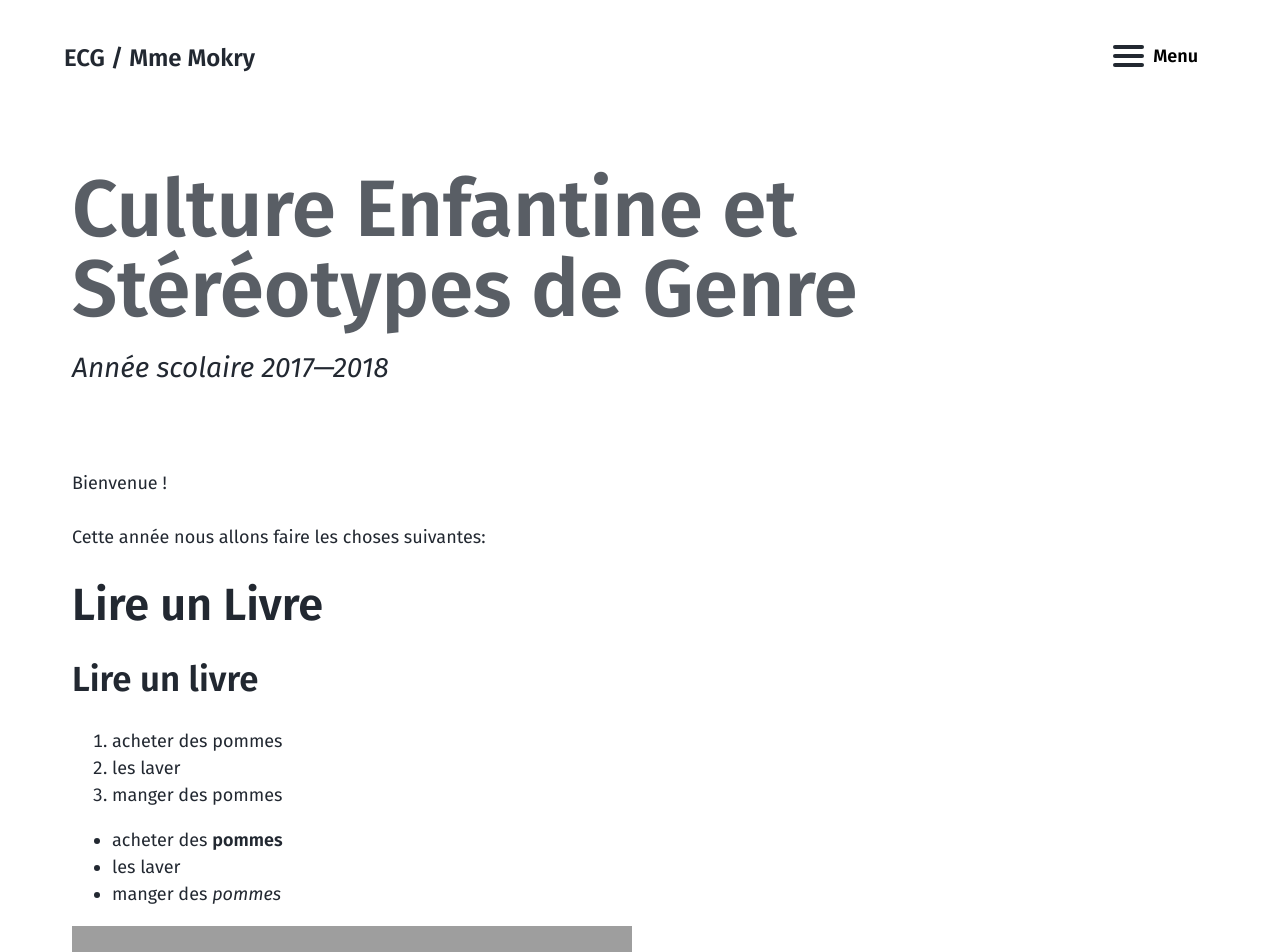
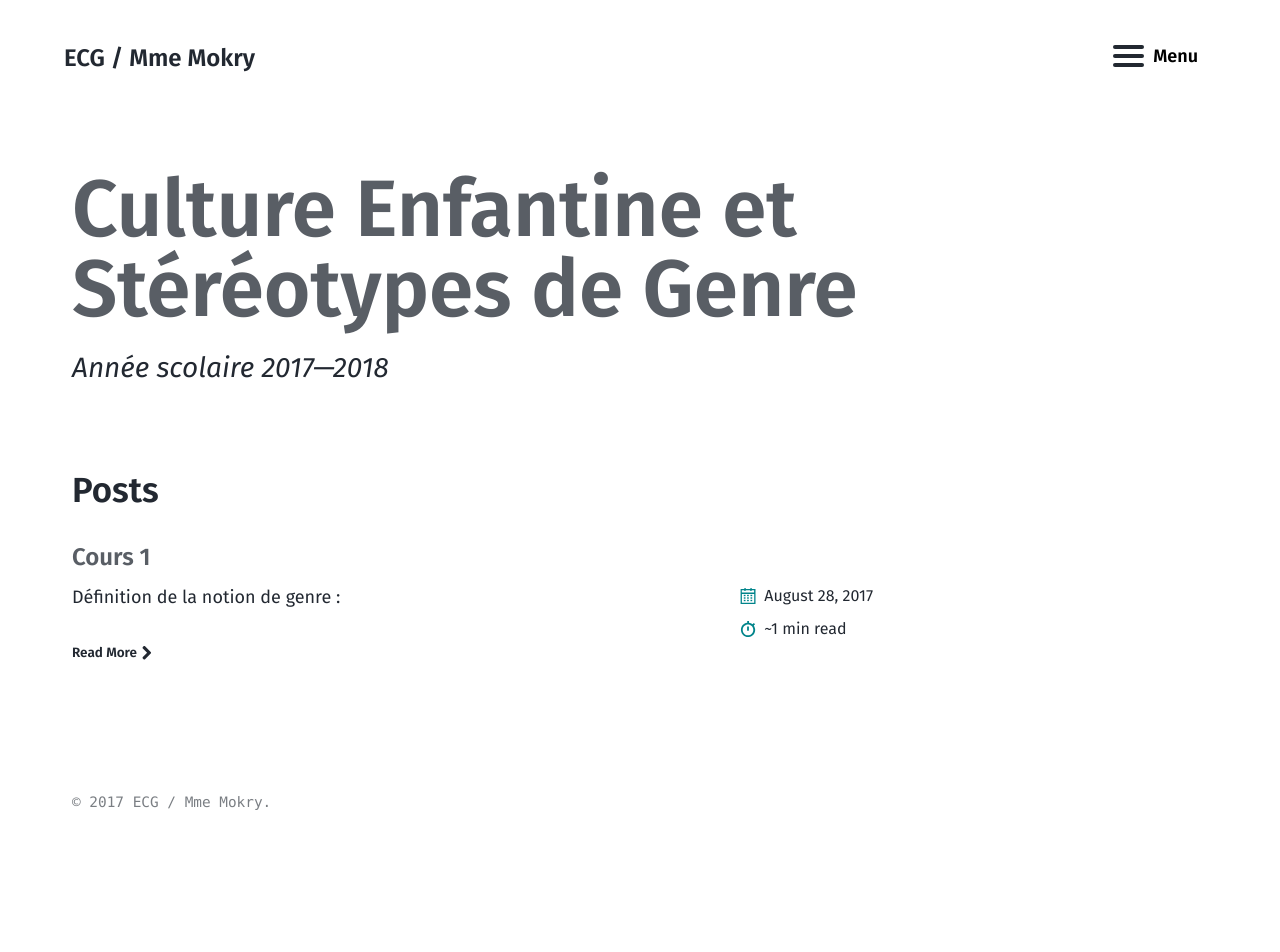
Before and after one commit to adelaidemokry/ecole, a Jekyll site: the page built from 2017/culture-enfantine-et-stereotypes-de-genre/index.md, in a window 1280 px wide and 1400 px high. Shown: the top 952 px of the window. Built offline with Jekyll 4.4.1, drawn with Linux system fonts in a browser that asks for light colours; some of the changed text lies outside the part shown; grey boxes are pictures that could not be loaded.

Commit message:
Update index.md

```diff
--- a/2017/culture-enfantine-et-stereotypes-de-genre/index.md
+++ b/2017/culture-enfantine-et-stereotypes-de-genre/index.md
@@ -6,26 +6,3 @@ sub_title: "Année scolaire 2017—2018"
 introduction: |
 actions:
 ---
-
-Bienvenue !
-
-Cette année nous allons faire les choses suivantes:
-
-Lire un Livre
-=============
-
-## Lire un livre ##
-
-1. acheter des pommes
-2. les laver
-3. manger des pommes
-
-- acheter des **pommes**
-- les laver
-- manger des _pommes_
-
-<iframe width="560" height="315" src="https://www.youtube.com/embed/-KLE7PTx92U" frameborder="0" allowfullscreen></iframe>
-
-allez donc chercher ça sur [google](https://google.com).
-
-> ceci est une citation
```
